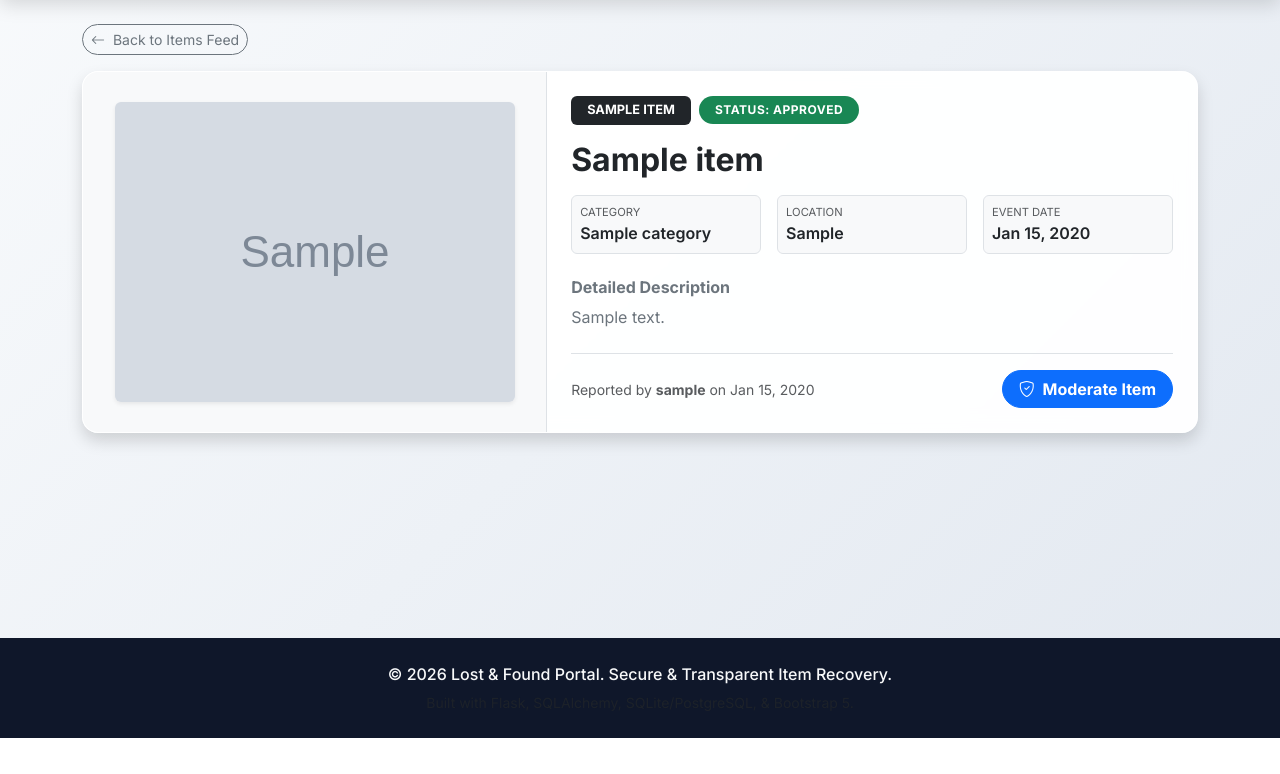
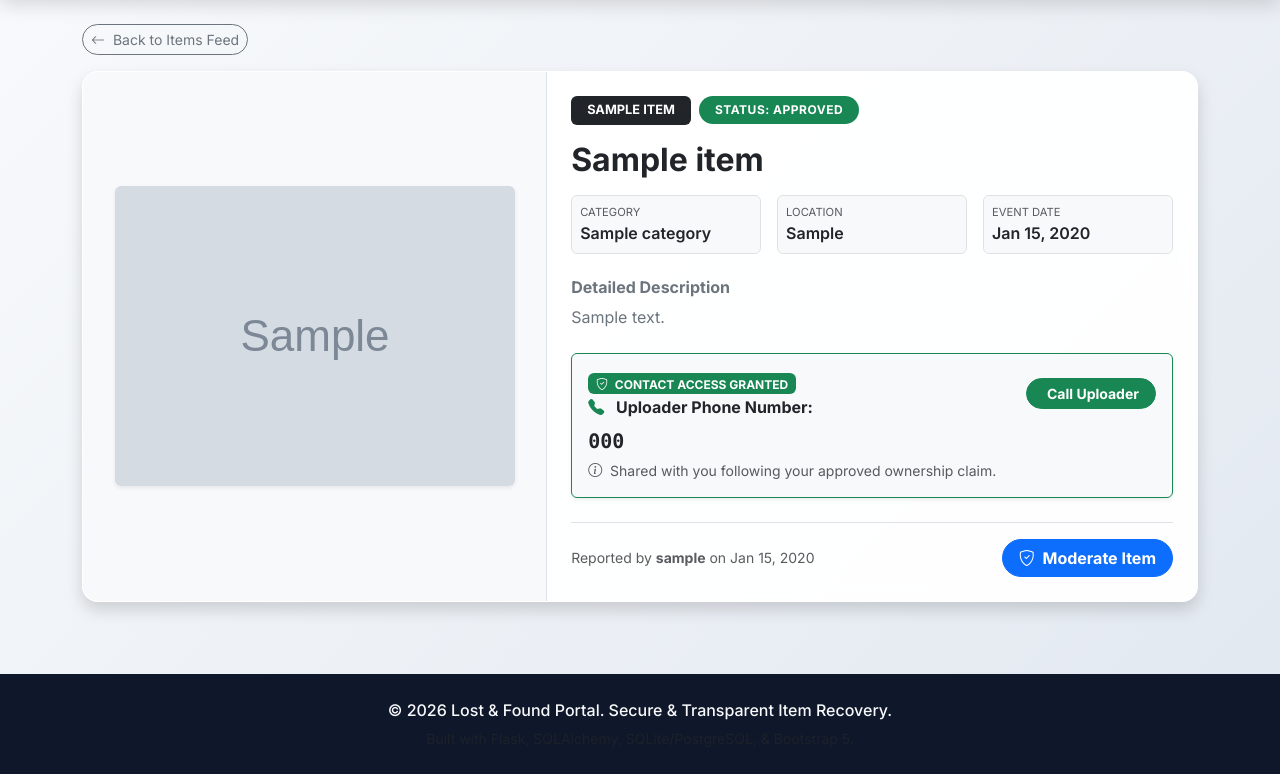
Before and after one commit to saikrishna2401/lost-and-found, a Flask app: page /items/1 in a window 1280 px wide. Shown: the part 62-836 px from the top of the page. Before the commit the page ends 800 px from the top, so only its background shows below. Run offline with Flask 3, Linux system fonts and the light colour scheme; a user stored in the database is signed in; tables that the repository leaves empty hold one stand-in row (values such as "Sample post"); grey boxes marked "Sample" are stand-in pictures; some libraries are stand-ins or nearby versions.

Commit message:
feat: Implement secure contact sharing workflow and database resilience fallback

```diff
--- a/forms.py
+++ b/forms.py
@@ -56,13 +56,14 @@ class ItemForm(FlaskForm):
     description = TextAreaField('Detailed Description', validators=[DataRequired(), Length(min=10)])
     location = StringField('Location (City / Building / Area)', validators=[DataRequired(), Length(max=150)])
     date_event = DateField('Date (When Lost or Found)', validators=[DataRequired()])
+    phone_number = StringField('Contact Phone Number (Kept Private)', validators=[DataRequired(), Length(min=7, max=30)])
     image = FileField('Upload Photo (Optional)', validators=[FileAllowed(['jpg', 'jpeg', 'png', 'webp', 'gif'], 'Only images are allowed.')])
     submit = SubmitField('Submit Report')
 
 class ClaimForm(FlaskForm):
-    reason = TextAreaField('Reason for Claim', validators=[DataRequired(), Length(min=10)])
+    reason = TextAreaField('Request Note (Why do you believe this item belongs to you?)', validators=[DataRequired(), Length(min=10)])
     description_proof = TextAreaField('Proof of Ownership (Unique identifiers, receipt, serial #)', validators=[DataRequired(), Length(min=10)])
-    contact_info = StringField('Contact Details (Phone / Alternate Email)', validators=[DataRequired(), Length(max=150)])
+    contact_info = StringField('Your Contact Details (Phone / Alternate Email)', validators=[DataRequired(), Length(max=150)])
     submit = SubmitField('Submit Claim Request')
 
 class ReviewActionForm(FlaskForm):
--- a/models/item.py
+++ b/models/item.py
@@ -34,6 +34,7 @@ class Item(db.Model):
     description = db.Column(db.Text, nullable=False)
     location = db.Column(db.String(150), nullable=False, index=True)
     date_event = db.Column(db.Date, nullable=False) # Date when item was lost or found
+    phone_number = db.Column(db.String(30), nullable=True) # Contact phone number (strictly private)
     image_filename = db.Column(db.String(255), nullable=True)
 
     # 7-stage lifecycle status
@@ -49,6 +50,26 @@ class Item(db.Model):
 
     # Relationships
     claims = db.relationship('ClaimRequest', backref='item', lazy=True, cascade="all, delete-orphan")
+
+    def can_view_phone_number(self, current_user):
+        """
+        Determines whether the given current_user is authorized to view the uploader's phone number.
+        Allowed users:
+        1. Item uploader (current_user.id == self.user_id)
+        2. Head Reviewers and Admins (current_user.role in ['admin', 'head'])
+        3. Claimant whose claim request for this item was APPROVED by moderators.
+        """
+        if not current_user or not hasattr(current_user, 'is_authenticated') or not current_user.is_authenticated:
+            return False
+        if current_user.id == self.user_id or (hasattr(current_user, 'role') and current_user.role in ['admin', 'head']):
+            return True
+        from models.claim import ClaimRequest
+        approved_claim = ClaimRequest.query.filter_by(
+            item_id=self.id,
+            user_id=current_user.id,
+            status=ClaimRequest.STATUS_APPROVED
+        ).first()
+        return approved_claim is not None
 
     @property
     def status_badge_class(self):
--- a/routes/user.py
+++ b/routes/user.py
@@ -53,6 +53,7 @@ def create_item():
             description=form.description.data.strip(),
             location=form.location.data.strip(),
             date_event=form.date_event.data,
+            phone_number=form.phone_number.data.strip() if form.phone_number.data else None,
             image_filename=image_filename,
             status=Item.STATUS_PENDING,
             user_id=current_user.id
@@ -108,6 +109,7 @@ def edit_item(item_id):
         item.description = form.description.data.strip()
         item.location = form.location.data.strip()
         item.date_event = form.date_event.data
+        item.phone_number = form.phone_number.data.strip() if form.phone_number.data else None
 
         if form.image.data:
             try:
--- a/templates/head/review_claim.html
+++ b/templates/head/review_claim.html
@@ -20,10 +20,11 @@
             <div class="row g-3 mb-4">
                 <div class="col-md-6">
                     <div class="p-3 border rounded bg-light h-100">
-                        <h6 class="fw-bold text-primary mb-2">Item Details</h6>
+                        <h6 class="fw-bold text-primary mb-2">Item & Uploader Details</h6>
                         <p class="mb-1"><strong>Title:</strong> {{ item.title }}</p>
                         <p class="mb-1"><strong>Found At:</strong> {{ item.location }}</p>
-                        <p class="mb-1"><strong>Reported By:</strong> {{ item.submitter.username }}</p>
+                        <p class="mb-1"><strong>Reported By:</strong> {{ item.submitter.username }} ({{ item.submitter.email }})</p>
+                        <p class="mb-1 text-danger"><strong>Uploader Phone:</strong> <span class="badge bg-danger text-white font-monospace fs-6">{{ item.phone_number or 'Not Provided' }}</span></p>
                         <p class="mb-0"><strong>Description:</strong> {{ item.description|truncate(100) }}</p>
                     </div>
                 </div>
--- a/templates/main/item_detail.html
+++ b/templates/main/item_detail.html
@@ -63,6 +63,31 @@
                 <!-- Description -->
                 <h6 class="fw-bold text-secondary mb-2">Detailed Description</h6>
                 <p class="text-secondary leading-relaxed mb-4">{{ item.description }}</p>
+
+                <!-- Secure Contact Sharing Section -->
+                {% if item.can_view_phone_number(current_user) %}
+                <div class="p-3 border border-success rounded bg-light mb-4 shadow-sm">
+                    <div class="d-flex align-items-center justify-content-between">
+                        <div>
+                            <span class="badge bg-success text-uppercase mb-1"><i class="bi bi-shield-check me-1"></i> Contact Access Granted</span>
+                            <h6 class="fw-bold text-dark mb-0"><i class="bi bi-telephone-fill text-success me-2"></i> Uploader Phone Number:</h6>
+                        </div>
+                        <a href="tel:{{ item.phone_number }}" class="btn btn-sm btn-success rounded-pill fw-bold px-3">
+                            <i class="bi bi-telephone-out-fill me-1"></i> Call Uploader
+                        </a>
+                    </div>
+                    <p class="fs-5 fw-bold text-dark mb-0 mt-2 font-monospace">{{ item.phone_number or 'Not provided' }}</p>
+                    {% if existing_claim and existing_claim.status == 'Approved' %}
+                        <small class="text-muted d-block mt-1"><i class="bi bi-info-circle me-1"></i> Shared with you following your approved ownership claim.</small>
+                    {% elif current_user.id == item.user_id %}
+                        <small class="text-muted d-block mt-1"><i class="bi bi-person-check me-1"></i> This is your submitted contact phone number.</small>
+                    {% endif %}
+                </div>
+                {% elif existing_claim and existing_claim.status == 'Pending' %}
+                <div class="p-3 border border-warning rounded bg-light mb-4">
+                    <small class="text-secondary d-block"><i class="bi bi-lock-fill text-warning me-1"></i> The uploader's contact phone number will be revealed here automatically once your claim request is reviewed and approved by moderators.</small>
+                </div>
+                {% endif %}
             </div>
 
             <!-- Action Controls Bar -->
--- a/templates/main/submit_claim.html
+++ b/templates/main/submit_claim.html
@@ -14,8 +14,8 @@
             </div>
 
             <div class="alert alert-info border-0 mb-4 shadow-sm" role="alert">
-                <i class="bi bi-info-circle-fill me-2"></i>
-                Please provide detailed proof of ownership (e.g. serial numbers, unique scratches, contents, or receipt numbers). Your claim will be reviewed by moderation heads before handover.
+                <i class="bi bi-shield-lock-fill me-2"></i>
+                <strong>Secure Contact Sharing:</strong> Submit your ownership claim and request note below. Once your claim is reviewed and approved by moderators, the uploader's verified phone number will be unlocked for you.
             </div>
 
             <form method="POST" action="{{ url_for('main.submit_claim', item_id=item.id) }}">
--- a/tests_verification.py
+++ b/tests_verification.py
@@ -53,6 +53,7 @@ class TestLostAndFoundApp(unittest.TestCase):
                 description='Found a silver Macbook Air on a study bench.',
                 location='Student Center',
                 date_event=date.today(),
+                phone_number='+15559876543',
                 status=Item.STATUS_APPROVED,
                 user_id=self.admin_id
             )
@@ -92,7 +93,8 @@ class TestLostAndFoundApp(unittest.TestCase):
             category_id=self.category_id,
             description='Lost silver laptop at student center',
             location='Student Center',
-            date_event=str(date.today())
+            date_event=str(date.today()),
+            phone_number='+15550192834'
         ), follow_redirects=True)
 
         self.assertIn(b'submitted', res.data.lower())
```
Also changed, not shown: config.py (+20 -4 lines), routes/head.py (+16 -3 lines), templates/user/create_item.html (+18 -7 lines), templates/user/dashboard.html (+10 -3 lines), templates/user/edit_item.html (+17 -6 lines), 1 other file.
